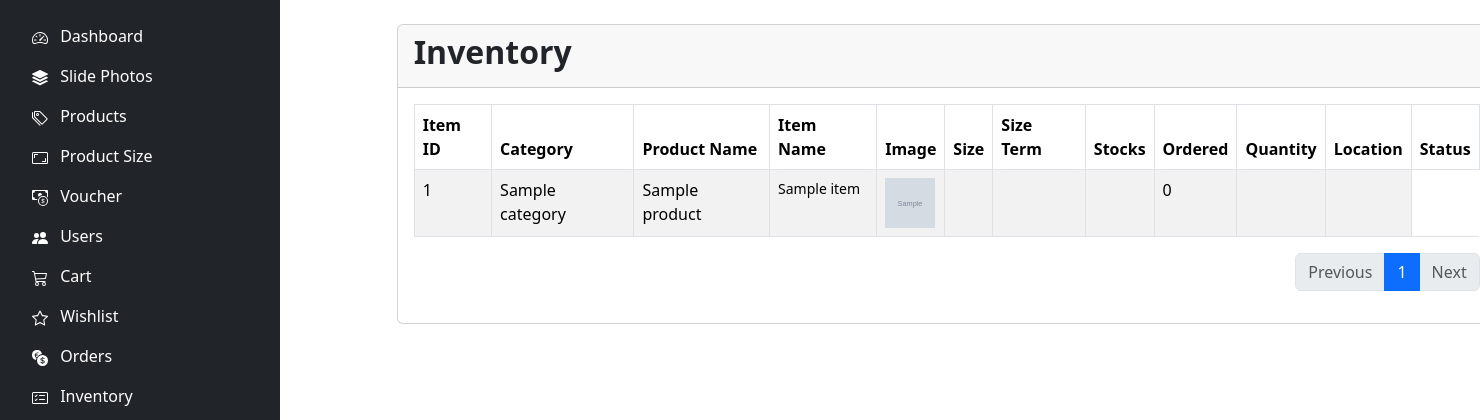
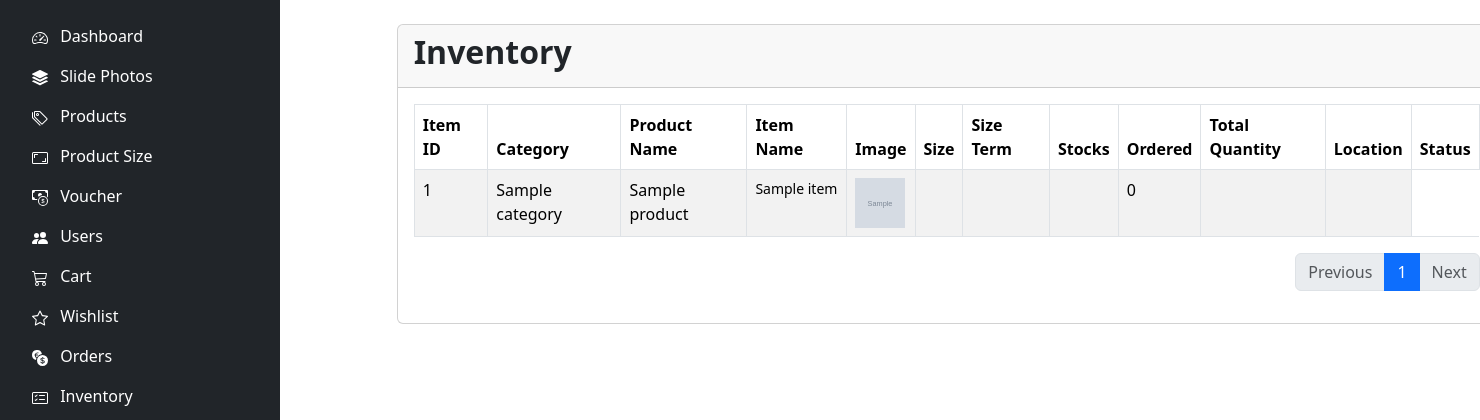
Before and after one commit to cyrusesales/jn4d-website, a Django app: page /adminpage/manage-inventory/ in a window 1480 px wide. Shown: the part 76-496 px from the top of the page. Run offline with Django 5.2, Linux system fonts and the light colour scheme; tables that the repository leaves empty hold one stand-in row (values such as "Sample post"); grey boxes marked "Sample" are stand-in pictures.

Commit message:
fixed the edit item in manage-item page, size is not changing in the manage item page as well

```diff
--- a/jn4dwebsite/admin_page/templates/manage_inventory.html
+++ b/jn4dwebsite/admin_page/templates/manage_inventory.html
@@ -65,7 +65,7 @@
                   <th>Size Term</th>
                   <th>Stocks</th>
                   <th>Ordered</th>
-                  <th>Quantity</th>
+                  <th>Total Quantity</th>
                   <th>Location</th>
                   <th>Status</th>
                   {% if user.is_superuser %}
--- a/jn4dwebsite/admin_page/views.py
+++ b/jn4dwebsite/admin_page/views.py
@@ -469,7 +469,7 @@ def editItem(request, pk):
 
         if size_id:
             selected_size = get_object_or_404(ProductSize, id=size_id)
-            item.size.name = selected_size
+            item.size = selected_size
 
         item.save()
 
```
Also changed, not shown: jn4dwebsite/media/items/MAJGULL.png (added), jn4dwebsite/media/items/MAJGULL_2.png (added), jn4dwebsite/media/items/MAJGULL_3.png (added), jn4dwebsite/media/items/MAJGULL_4.png (added), jn4dwebsite/media/items/MAJGULL_5.png (added).
